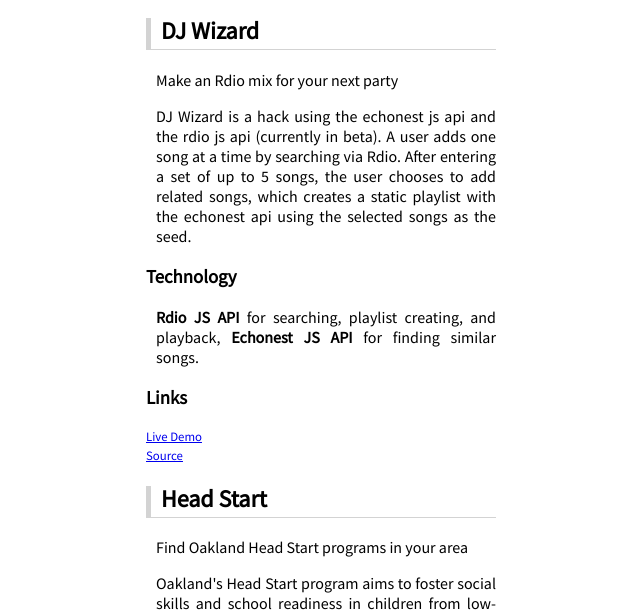
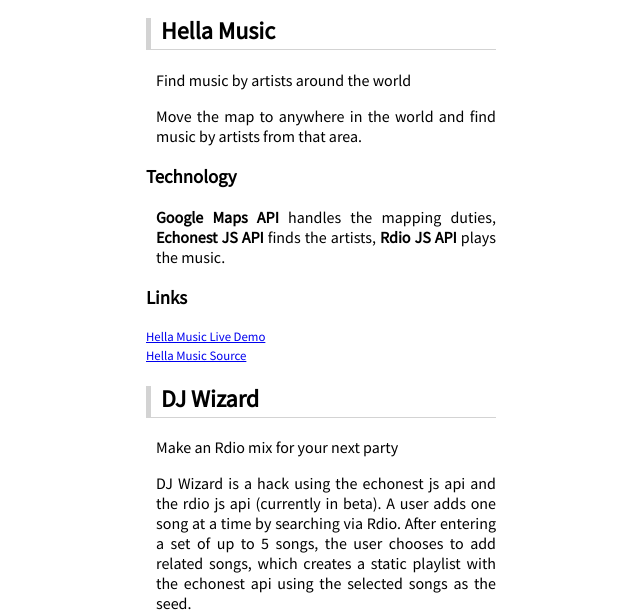
Before and after one commit to endenizen/endenizen.github.com, a plain HTML site: page index.html in a window 1280 px wide. Shown: the part 121-737 px from the top of the page, without its empty margins (319-959 px from the left). Drawn offline with Linux system fonts and the light colour scheme.

Commit message:
Add Hella Music info

```diff
--- a/index.html
+++ b/index.html
@@ -21,6 +21,18 @@
     <div id="content">
       <h1>Hi, I'm Brian. I build internet things.</h1>
       <div class="hack">
+        <h2 class="title">Hella Music</h2>
+        <p>Find music by artists around the world</p>
+        <p>Move the map to anywhere in the world and find music by artists from that area.</p>
+        <h3>Technology</h3>
+        <p><strong>Google Maps API</strong> handles the mapping duties, <strong>Echonest JS API</strong> finds the artists, <strong>Rdio JS API</strong> plays the music.</p>
+        <h3>Links</h3>
+        <ul class="links">
+          <li class="link"><a href="http://endenizen.net/hellamusic">Hella Music Live Demo</a></li>
+          <li class="source"><a href="http://github.com/endenizen/hellamusic">Hella Music Source</a></li>
+        </ul>
+      </div>
+      <div class="hack">
         <h2 class="title">DJ Wizard</h2>
         <p>Make an Rdio mix for your next party</p>
         <p>DJ Wizard is a hack using the echonest js api and the rdio js api (currently in beta). A user adds one song at a time by searching via Rdio. After entering a set of up to 5 songs, the user chooses to add related songs, which creates a static playlist with the echonest api using the selected songs as the seed.</p>
@@ -28,8 +40,8 @@
         <p><strong>Rdio JS API</strong> for searching, playlist creating, and playback, <strong>Echonest JS API</strong> for finding similar songs.</p>
         <h3>Links</h3>
         <ul class="links">
-          <li class="link"><a href="http://endenizen.net/playlister">Live Demo</a></li>
-          <li class="source"><a href="http://github.com/endenizen/playlister">Source</a></li>
+          <li class="link"><a href="http://endenizen.net/playlister">DJ Wizard Live Demo</a></li>
+          <li class="source"><a href="http://github.com/endenizen/playlister">DJ Wizard Source</a></li>
         </ul>
       </div>
       <div class="hack">
```
